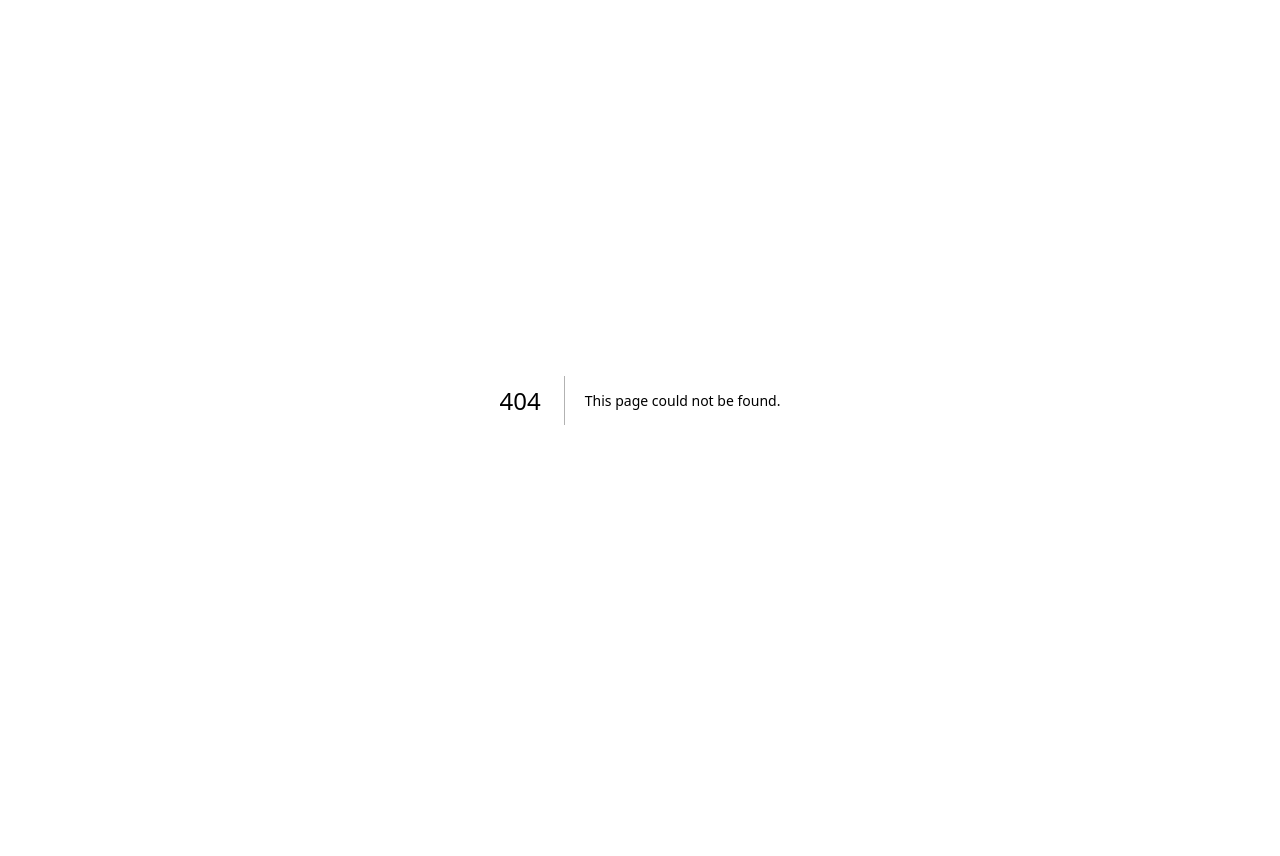
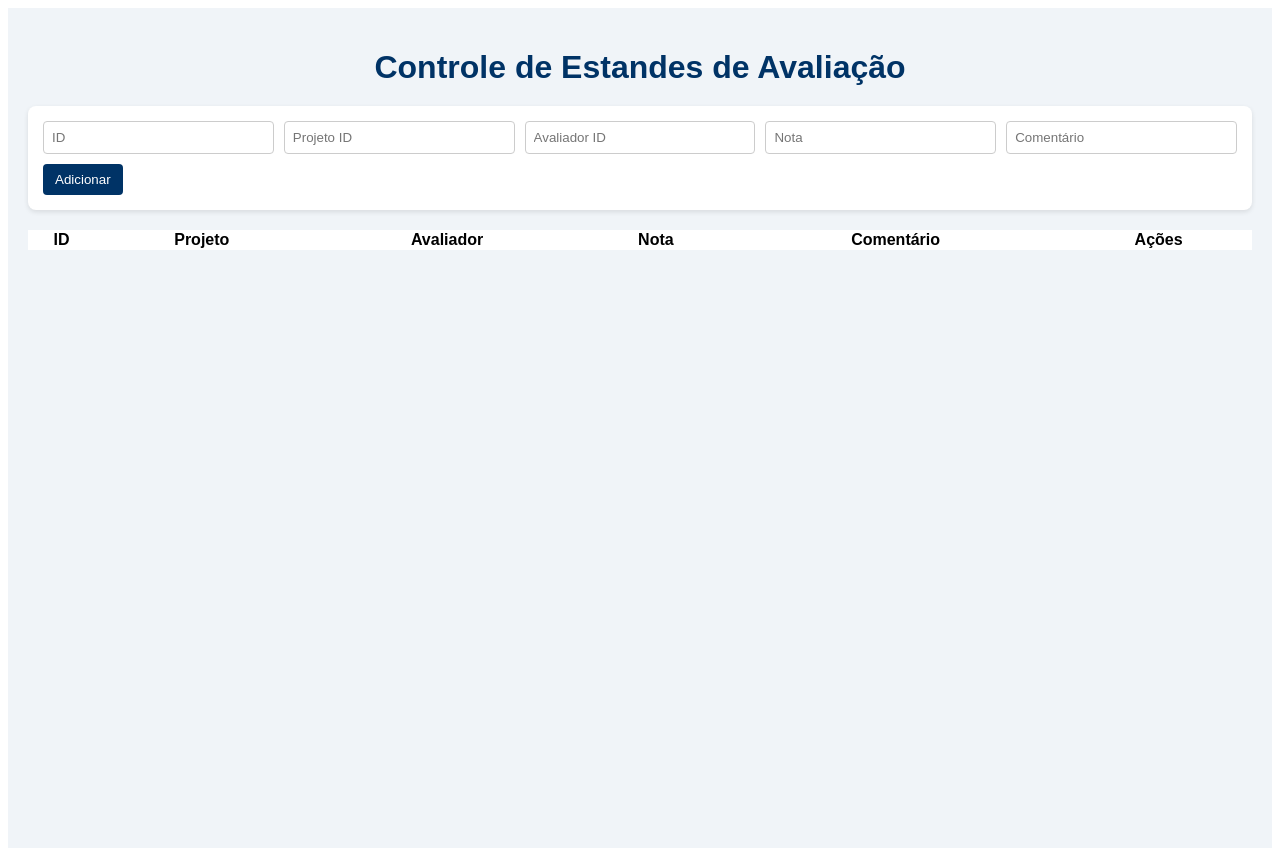
Before and after one commit to Fabrica-Unisales/pie-manager-front, a Next.js app: page /controle_de_estande in a window 1280 px wide. Before the commit this address had no page. Before the commit the page ends 800 px from the top, so only its background shows below. Built offline with nearby package versions, Linux system fonts and the light colour scheme; what @ant-design/nextjs-registry would draw is missing.

Commit message:
feat: adiciona controle de estande com localStorage

```diff
--- /dev/null
+++ b/src/app/controle_de_estande/page.js
@@ -0,0 +1,183 @@
+"use client";
+import { useEffect, useState } from 'react';
+
+export default function ControleDeEstande() {
+  const [estandes, setEstandes] = useState([]);
+  const [novoEstande, setNovoEstande] = useState({
+    id: '',
+    projeto_id: '',
+    avaliador_id: '',
+    nota: '',
+    comentario: '',
+  });
+  const [editandoIndex, setEditandoIndex] = useState(null);
+
+  useEffect(() => {
+    const dados = localStorage.getItem('estandes');
+    if (dados) {
+      setEstandes(JSON.parse(dados));
+    }
+  }, []);
+
+  useEffect(() => {
+    localStorage.setItem('estandes', JSON.stringify(estandes));
+  }, [estandes]);
+
+  function handleChange(e) {
+    const { name, value } = e.target;
+    setNovoEstande({ ...novoEstande, [name]: value });
+  }
+
+  function adicionarOuSalvar() {
+    if (editandoIndex !== null) {
+      const atualizados = [...estandes];
+      atualizados[editandoIndex] = { ...novoEstande };
+      setEstandes(atualizados);
+      setEditandoIndex(null);
+    } else {
+      const idExistente = estandes.some(e => e.id === novoEstande.id);
+      if (idExistente) {
+        alert("Já existe um estande com este ID.");
+        return;
+      }
+      setEstandes([...estandes, { ...novoEstande }]);
+    }
+    setNovoEstande({ id: '', projeto_id: '', avaliador_id: '', nota: '', comentario: '' });
+  }
+
+  function editar(index) {
+    const item = { ...estandes[index] };
+    setNovoEstande(item);
+    setEditandoIndex(index);
+  }
+
+  function remover(index) {
+    const atualizados = [...estandes];
+    atualizados.splice(index, 1);
+    setEstandes(atualizados);
+    if (editandoIndex === index) {
+      cancelar();
+    }
+  }
+
+  function cancelar() {
+    setNovoEstande({ id: '', projeto_id: '', avaliador_id: '', nota: '', comentario: '' });
+    setEditandoIndex(null);
+  }
+
+  return (
+    <div style={styles.container}>
+      <h1 style={styles.title}>Controle de Estandes de Avaliação</h1>
+      <form
+        onSubmit={(e) => {
+          e.preventDefault();
+          adicionarOuSalvar();
+        }}
+        style={styles.form}
+      >
+        <input name="id" placeholder="ID" value={novoEstande.id} onChange={handleChange} required style={styles.input} />
+        <input name="projeto_id" placeholder="Projeto ID" value={novoEstande.projeto_id} onChange={handleChange} required style={styles.input} />
+        <input name="avaliador_id" placeholder="Avaliador ID" value={novoEstande.avaliador_id} onChange={handleChange} required style={styles.input} />
+        <input name="nota" type="number" step="0.1" placeholder="Nota" value={novoEstande.nota} onChange={handleChange} required style={styles.input} />
+        <input name="comentario" placeholder="Comentário" value={novoEstande.comentario} onChange={handleChange} style={styles.input} />
+
+        <button type="submit" style={styles.button}>
+          {editandoIndex !== null ? 'Salvar' : 'Adicionar'}
+        </button>
+        {editandoIndex !== null && (
+          <button type="button" onClick={cancelar} style={{ ...styles.button, backgroundColor: '#999' }}>
+            Cancelar
+          </button>
+        )}
+      </form>
+
+      <table style={styles.table}>
+        <thead>
+          <tr>
+            <th>ID</th>
+            <th>Projeto</th>
+            <th>Avaliador</th>
+            <th>Nota</th>
+            <th>Comentário</th>
+            <th>Ações</th>
+          </tr>
+        </thead>
+        <tbody>
+          {estandes.map((item, index) => (
+            <tr key={index}>
+              <td>{item.id}</td>
+              <td>{item.projeto_id}</td>
+              <td>{item.avaliador_id}</td>
+              <td>{item.nota}</td>
+              <td>{item.comentario}</td>
+              <td>
+                <button onClick={() => editar(index)} style={styles.btnEditar}>Editar</button>
+                <button onClick={() => remover(index)} style={styles.btnRemover}>Remover</button>
+              </td>
+            </tr>
+          ))}
+        </tbody>
+      </table>
+    </div>
+  );
+}
+
+const styles = {
+  container: {
+    padding: '20px',
+    fontFamily: 'Arial, sans-serif',
+    backgroundColor: '#f0f4f8',
+    minHeight: '100vh',
+  },
+  title: {
+    color: '#003366',
+    textAlign: 'center',
+    marginBottom: '20px',
+  },
+  form: {
+    backgroundColor: '#ffffff',
+    padding: '15px',
+    borderRadius: '8px',
+    boxShadow: '0 2px 5px rgba(0,0,0,0.1)',
+    marginBottom: '20px',
+    display: 'flex',
+    flexWrap: 'wrap',
+    gap: '10px',
+  },
+  input: {
+    flex: '1 0 200px',
+    padding: '8px',
+    borderRadius: '4px',
+    border: '1px solid #ccc',
+  },
+  button: {
+    padding: '8px 12px',
+    backgroundColor: '#003366',
+    color: '#fff',
+    border: 'none',
+    borderRadius: '4px',
+    cursor: 'pointer',
+  },
+  table: {
+    width: '100%',
+    borderCollapse: 'collapse',
+    backgroundColor: '#fff',
+  },
+  btnEditar: {
+    backgroundColor: '#00509e',
+    color: '#fff',
+    padding: '6px 10px',
+    marginRight: '5px',
+    border: 'none',
+    borderRadius: '4px',
+    cursor: 'pointer',
+  },
+  btnRemover: {
+    backgroundColor: '#cc0000',
+    color: '#fff',
+    padding: '6px 10px',
+    border: 'none',
+    borderRadius: '4px',
+    cursor: 'pointer',
+  },
+};
```
